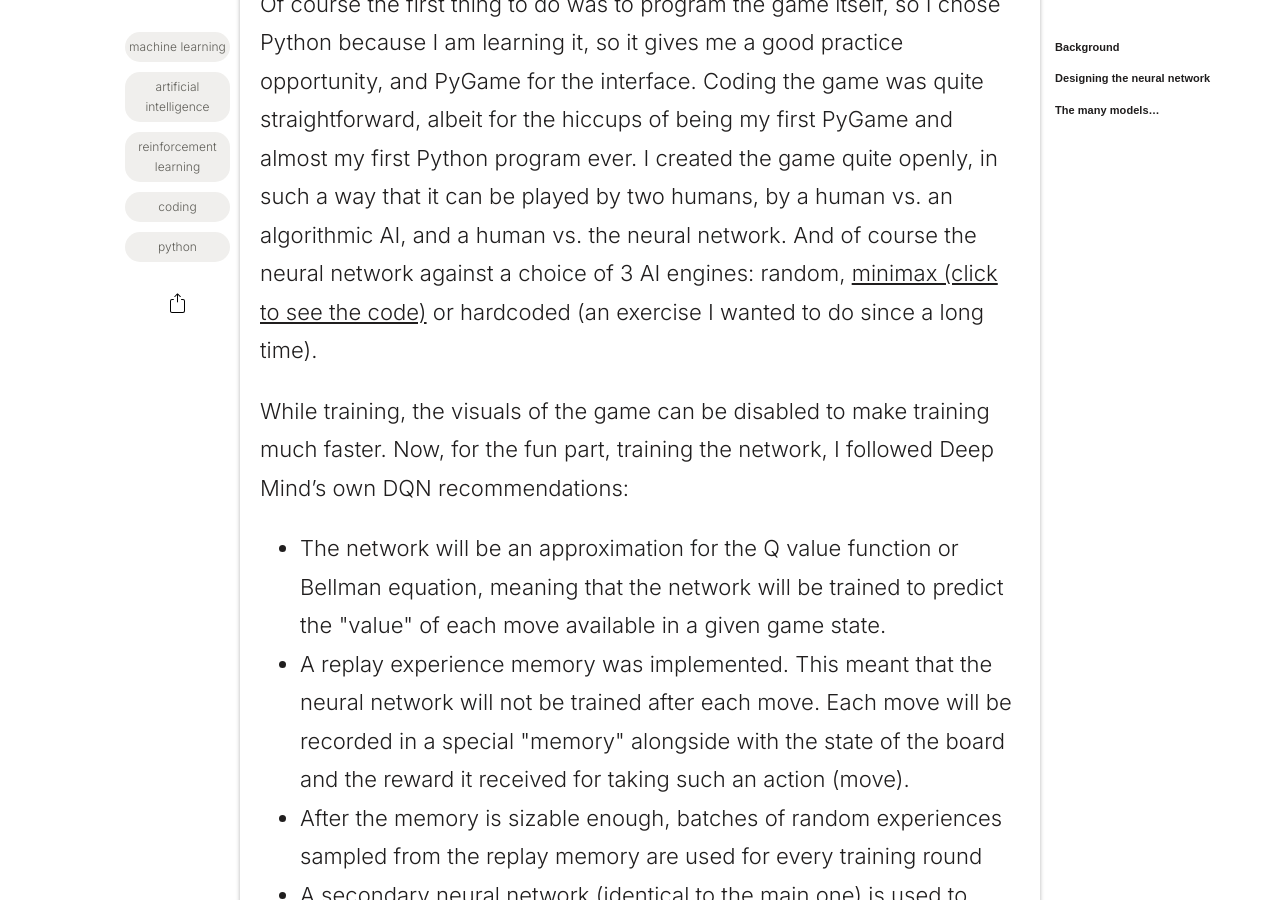
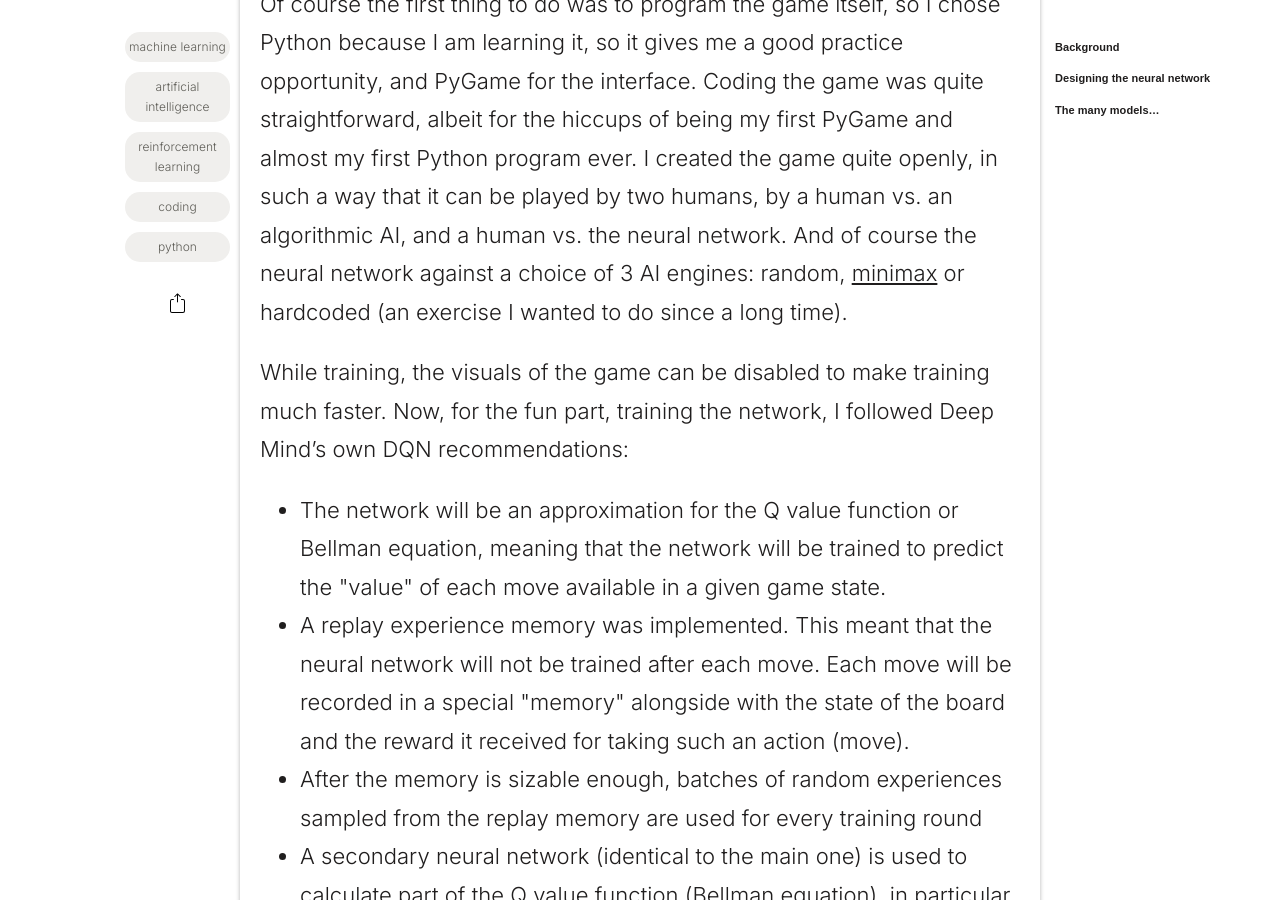
Before and after one commit to the-mvm/the-mvm.github.io, a Jekyll site: the page built from _posts/2021-03-18-deep-q-learning-tic-tac-toe.md, in a window 1280 px wide and 900 px high, scrolled down 1976 px. Built offline with Jekyll 4.4.1, drawn with Linux system fonts in a browser that asks for light colours; comment, search, counter and statistics services are not loaded.

Commit message:
typo fix in a post

```diff
--- a/_posts/2021-03-18-deep-q-learning-tic-tac-toe.md
+++ b/_posts/2021-03-18-deep-q-learning-tic-tac-toe.md
@@ -26,7 +26,7 @@ How hard could it be?
 
 Of course the first thing to do was to program the game itself, so I chose Python because I am learning it, so it gives me a good practice opportunity, and PyGame for the interface.
 Coding the game was quite straightforward, albeit for the hiccups of being my first PyGame and almost my first Python program ever.
-I created the game quite openly, in such a way that it can be played by two humans, by a human vs. an algorithmic AI, and a human vs. the neural network. And of course the neural network against a choice of 3 AI engines: random, [minimax (click to see the code)](https://en.wikipedia.org/wiki/Minimax) or hardcoded (an exercise I wanted to do since a long time).
+I created the game quite openly, in such a way that it can be played by two humans, by a human vs. an algorithmic AI, and a human vs. the neural network. And of course the neural network against a choice of 3 AI engines: random, [minimax](https://en.wikipedia.org/wiki/Minimax) or hardcoded (an exercise I wanted to do since a long time).
 
 While training, the visuals of the game can be disabled to make training much faster.
 Now, for the fun part, training the network, I followed Deep Mind's own DQN recommendations:
```
